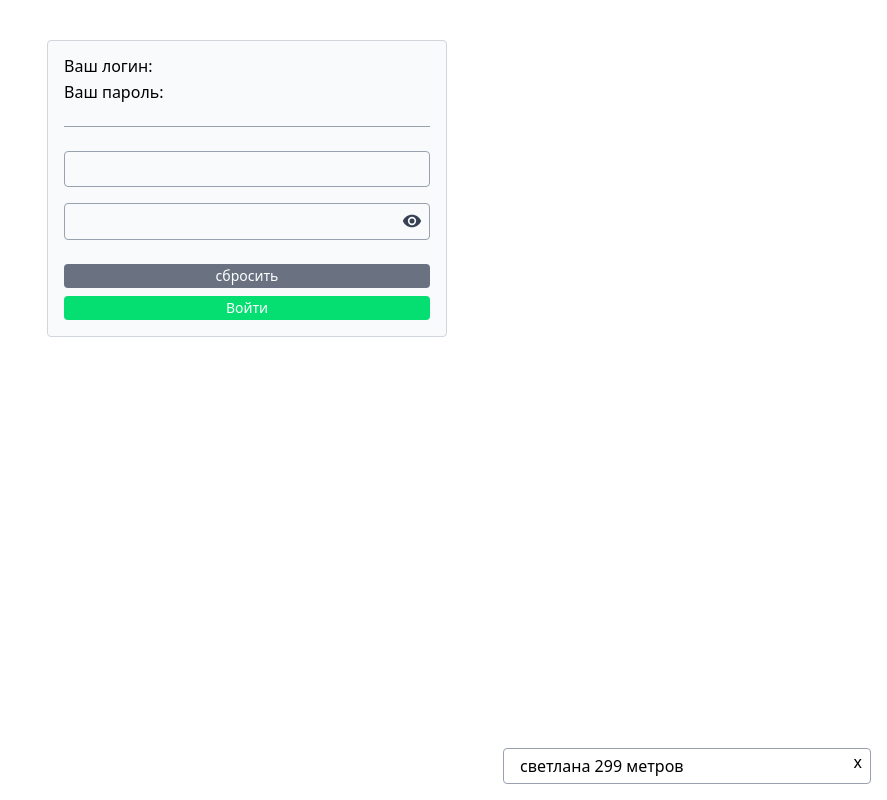
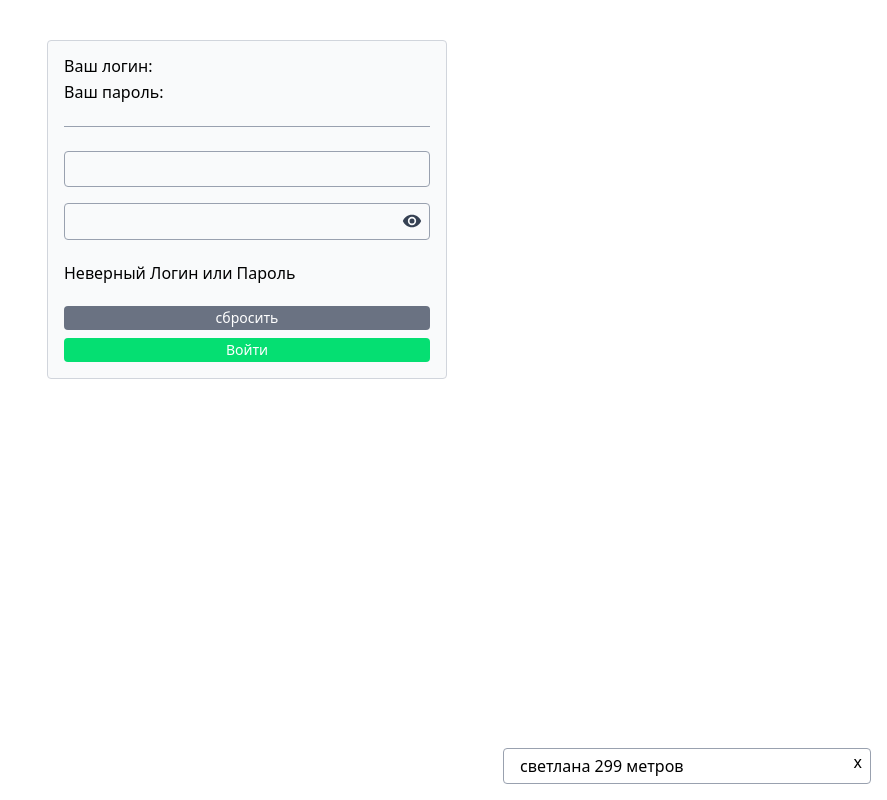
Before and after one commit to assasin0076/newbie_practice, a Vue app: page / in a window 1280 px wide. Both pictures are taken after a click on the button "Войти". Shown: the whole page, without its empty margins (393-1280 px from the left). Built offline with nearby package versions, Linux system fonts and the light colour scheme.

Commit message:
feat: Уведомление о неверном логине и пароле

```diff
--- a/src/views/AuthView.vue
+++ b/src/views/AuthView.vue
@@ -12,6 +12,8 @@ const tasksComsable = useTasksComposable()
 
 const login = ref("")
 const password = ref("")
+
+const isErrorVisible = ref(false)
 
 const passwordLabel = computed(() => {
 
@@ -46,7 +48,6 @@ const resetForm = () => {
 let counterSvetlana = 300
 const onEnter = () => {
   goHome()
-  resetForm()
   counterSvetlana = counterSvetlana - 1
   tasksComsable.addTask({
     text: `светлана ${counterSvetlana} метров`
@@ -54,15 +55,19 @@ const onEnter = () => {
   if(counterSvetlana === 0){
     counterSvetlana = 1
   }
+  if(login.value !== "huy" || password.value !== "1488"){
+    isErrorVisible.value = true
+  } else{
+    isErrorVisible.value = false
+  }
+  resetForm()
 }
-
 const inputType: Ref<'text' | 'password'> = ref('text');
 
 const toggleInputType = () => {
   if (inputType.value === 'text') inputType.value = 'password'
   else inputType.value = 'text'
 }
-
 const goHome = () => {
   if(login.value === "huy" && password.value === "1488"){
     router.push({
@@ -94,7 +99,10 @@ const goHome = () => {
           </button>
         </div>
       </div>
-      <div class="flex flex-col gap-2 mt-6">
+      <div class="flex flex-col gap-2 mt-2">
+        <div v-if="isErrorVisible" class="my-4">
+          Неверный Логин или Пароль
+        </div>
         <button class="bg-gray-500 text-white p-1 !text-[14px] cursor-pointer hover:bg-gray-400 transition rounded" @click="resetForm" >сбросить</button>
         <button class="bg-green-400 text-white p-1 !text-[14px] cursor-pointer hover:bg-green-300 transition rounded" @click="onEnter" >Войти</button>
       </div>
```
